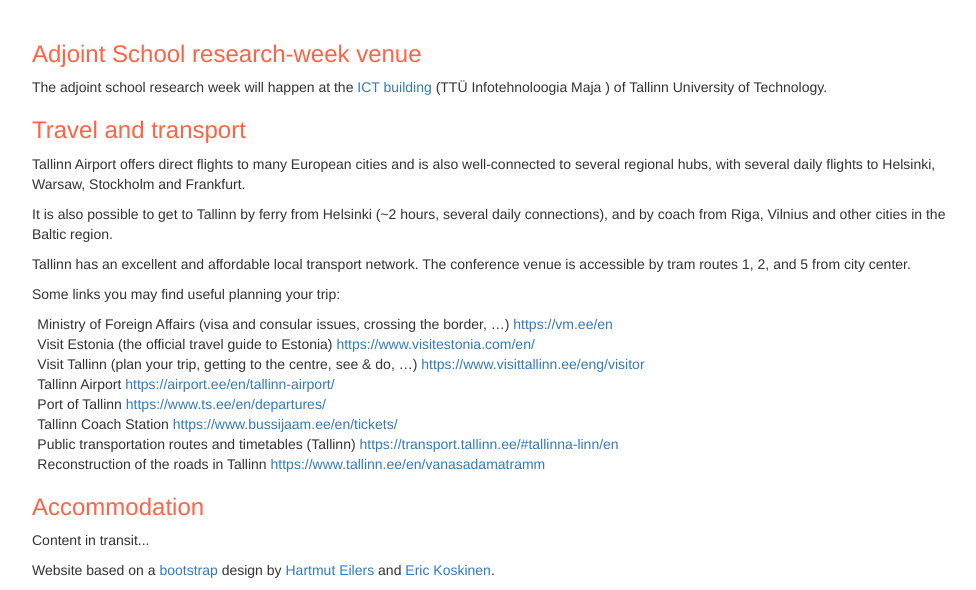
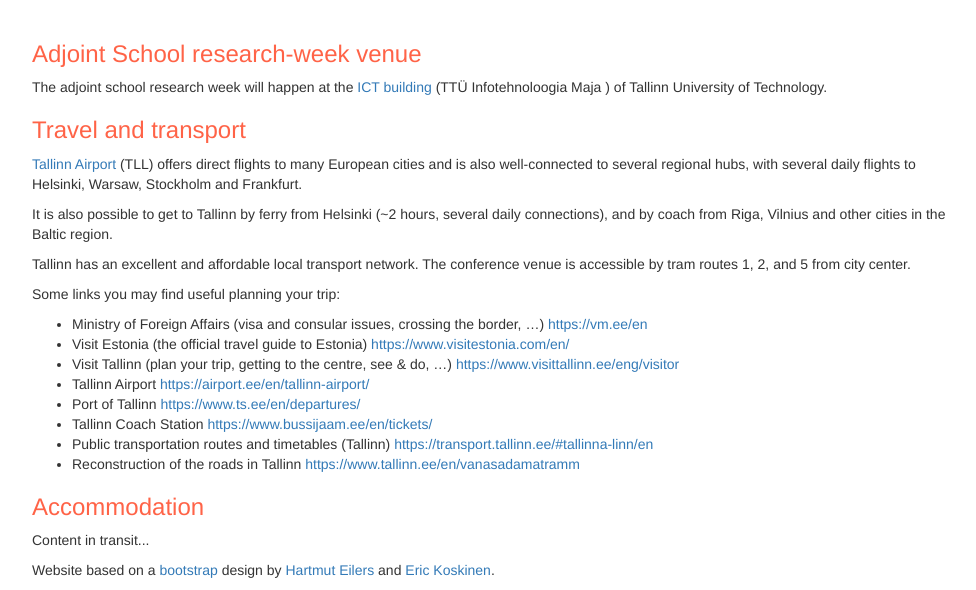
Before and after one commit to actconf2026/actconf2026.github.io, a Jekyll site: the page built from local.html, in a window 1280 px wide and 900 px high, scrolled down 521 px, cut to the strip 310-900 px from the top of the window. Shown: the whole strip, without its empty margins (148-1124 px from the left). Built offline with Jekyll 4.4.1, drawn with Linux system fonts in a browser that asks for light colours.

Commit message:
Minor updates in local info

```diff
--- a/local.html
+++ b/local.html
@@ -53,7 +53,7 @@ The adjoint school research week will happen at the <a href="https://maps.app.go
 
 <h3 id="travel"> Travel and transport </h3>
 
-<p>Tallinn Airport offers direct flights to many European cities and
+<p> <a href="https://airport.ee/en/tallinn-airport/">Tallinn Airport</a> (TLL) offers direct flights to many European cities and
   is also well-connected to several regional hubs, with several daily flights to Helsinki,
   Warsaw, Stockholm and Frankfurt.
 </p>
@@ -67,8 +67,8 @@ other cities in the Baltic region.
 <p> Tallinn has an excellent and affordable local transport network.
   The conference venue is accessible by tram routes 1, 2, and 5 from city center. </p>
 
-<p>Some links you may find useful planning your trip:</p>
-<ul style="list-style-type: none; padding-left: 4pt;">
+<p>Some links you may find useful planning your trip:
+<ul>
   <li>
     Ministry of Foreign Affairs (visa and consular issues, crossing the border, …)
     <a href="https://vm.ee/en">https://vm.ee/en</a>
@@ -102,6 +102,7 @@ other cities in the Baltic region.
     <a href="https://www.tallinn.ee/en/vanasadamatramm">https://www.tallinn.ee/en/vanasadamatramm</a>
   </li>
 </ul>
+</p>
 
 <h3 id="accommodation"> Accommodation </h3>
 
```
